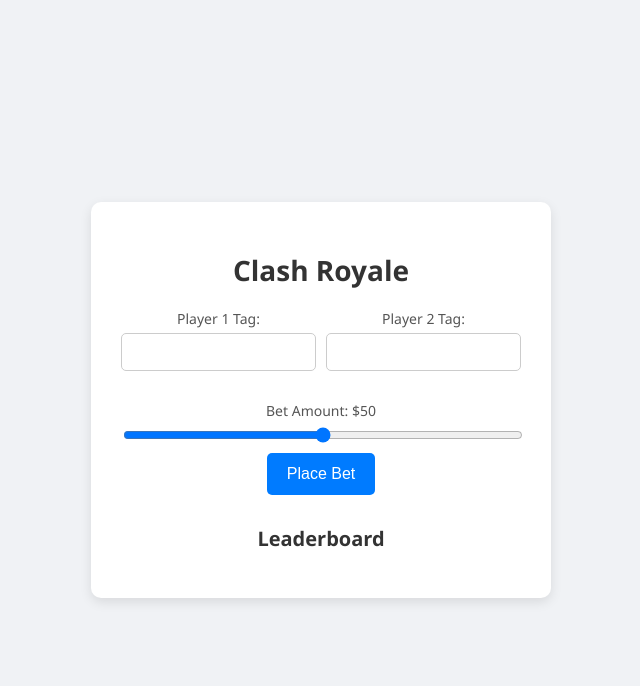
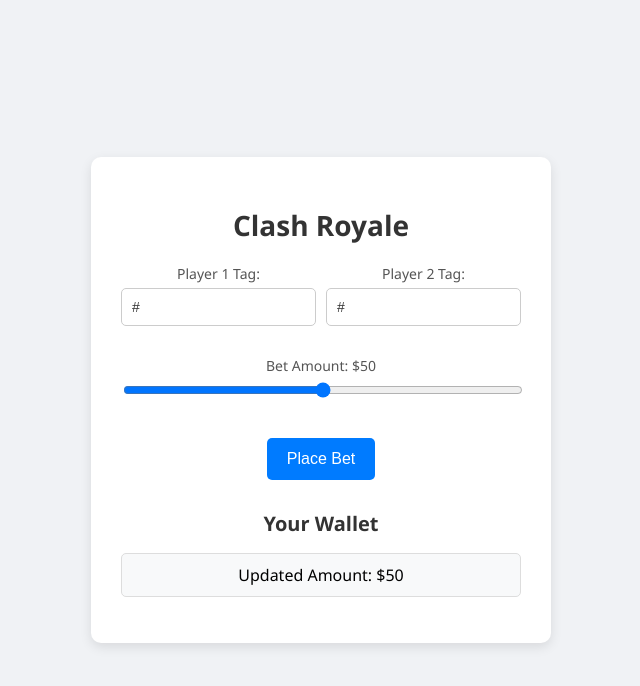
Before and after one commit to maxonary/wager-mvp, a React (Create React App) app in the folder frontend/: page / in a window 1280 px wide. Shown: the top 686 px of the page, without its empty margins (319-959 px from the left). Built offline with nearby package versions, Linux system fonts and the light colour scheme.

Commit message:
updated front and backend

```diff
--- a/frontend/src/components/BetForm.js
+++ b/frontend/src/components/BetForm.js
@@ -1,100 +1,58 @@
-// import React, { useState } from 'react';
-// import axios from 'axios';
-
-// const isDebug = process.env.REACT_APP_DEBUG === 'true';
-
-// function BetForm() {
-//     const [player1, setPlayer1] = useState('');
-//     const [player2, setPlayer2] = useState('');
-//     const [amount, setAmount] = useState('');
-//     const [betId, setBetId] = useState(null);
-//     const [winner, setWinner] = useState('');
-//     const [betStatus, setBetStatus] = useState('');
-//     const [betError, setBetError] = useState('');
-
-//     const handleSubmit = async (event) => {
-//         event.preventDefault();
-//         setBetStatus('');
-//         setBetError('');
-//         try {
-//             const response = await axios.post('/api/v1/bets/', {
-//                 player1_tag: player1,
-//                 player2_tag: player2,
-//                 bet_amount: parseFloat(amount),
-//             });
-//             if (isDebug) console.log('Bet placed:', response.data);
-//             setBetId(response.data.id);
-//             setBetStatus('Bet placed successfully!');
-//         } catch (error) {
-//             if (isDebug) console.error('Error placing bet:', error);
-//             setBetError('Error placing bet. Please try again.');
-//         }
-//     };
-
-//     const checkBetStatus = async () => {
-//         try {
-//             const response = await axios.get(`/api/v1/bets/${betId}`);
-//             if (response.data.winner_tag) {
-//                 if (isDebug) console.log('Bet status:', response.data);
-//                 setWinner(response.data.winner_tag);
-//                 setBetStatus(`Winner: ${response.data.winner_tag}`);
-//             } else {
-//                 setBetStatus('Bet is still ongoing. Please check again later.');
-//             }
-//         } catch (error) {
-//             if (isDebug) console.error('Error checking bet status:', error);
-//             setBetError('Error checking bet status. Please try again.');
-//         }
-//     };
-
-//     return (
-//         <div>
-//             <form onSubmit={handleSubmit}>
-//                 <div>
-//                     <label>Player 1 Tag:</label>
-//                     <input type="text" value={player1} onChange={(e) => setPlayer1(e.target.value)} required />
-//                 </div>
-//                 <div>
-//                     <label>Player 2 Tag:</label>
-//                     <input type="text" value={player2} onChange={(e) => setPlayer2(e.target.value)} required />
-//                 </div>
-//                 <div>
-//                     <label>Bet Amount:</label>
-//                     <input type="number" value={amount} onChange={(e) => setAmount(e.target.value)} required />
-//                 </div>
-//                 <button type="submit">Place Bet</button>
-//             </form>
-//             {betId && <button onClick={checkBetStatus}>Check Bet Status</button>}
-//             {betStatus && <p>{betStatus}</p>}
-//             {betError && <p style={{ color: 'red' }}>{betError}</p>}
-//             {winner && <p>Winner: {winner}</p>}
-//         </div>
-//     );
-// }
-
-// export default BetForm;
-
 import React, { useState } from 'react';
 
-function BetForm() {
-  const [betAmount, setBetAmount] = useState(50);
+function BetForm({ betAmount, onBetAmountChange }) {
+  const [player1Tag, setPlayer1Tag] = useState('#');
+  const [player2Tag, setPlayer2Tag] = useState('#');
+  const [error, setError] = useState('');
 
   const handleSliderChange = (event) => {
-    setBetAmount(event.target.value);
+    onBetAmountChange(parseInt(event.target.value, 10));
+  };
+
+  const handleTagChange = (setter, value) => {
+    const formattedValue = value.replace(/[^a-zA-Z0-9]/g, '').toUpperCase(); // Remove non-alphanumeric characters and convert to uppercase
+    setter(`#${formattedValue}`);
+  };
+
+  const handleSubmit = (event) => {
+    event.preventDefault();
+    if (player1Tag.length !== 10 || player2Tag.length !== 10) {
+      setError('Your gamertag is 9 characters long');
+    } else {
+      setError('');
+      // Submit form logic here
+    }
+  };
+
+  const closeModal = () => {
+    setError('');
   };
 
   return (
-    <form>
+    <form onSubmit={handleSubmit}>
       <div className="input-group">
         <div className="input-wrapper">
           <label htmlFor="player1">Player 1 Tag:</label>
-          <input type="text" id="player1" name="player1" />
+          <input
+            type="text"
+            id="player1"
+            name="player1"
+            value={player1Tag}
+            onChange={(e) => handleTagChange(setPlayer1Tag, e.target.value)}
+          />
         </div>
         <div className="input-wrapper">
           <label htmlFor="player2">Player 2 Tag:</label>
-          <input type="text" id="player2" name="player2" />
+          <input
+            type="text"
+            id="player2"
+            name="player2"
+            value={player2Tag}
+            onChange={(e) => handleTagChange(setPlayer2Tag, e.target.value)}
+          />
         </div>
       </div>
+      <div className="slider-container">
         <label htmlFor="betAmount">Bet Amount: <span>${betAmount}</span></label>
         <input
           type="range"
@@ -105,7 +63,17 @@
           value={betAmount}
           onChange={handleSliderChange}
         />
+      </div>
       <button type="submit">Place Bet</button>
+
+      {error && (
+        <div className="modal">
+          <div className="modal-content">
+            <p>{error}</p>
+            <button onClick={closeModal}>OK</button>
+          </div>
+        </div>
+      )}
     </form>
   );
 }
--- a/frontend/src/components/Leaderboard.js
+++ b/frontend/src/components/Leaderboard.js
@@ -1,45 +1,14 @@
-// import React, { useEffect, useState } from 'react';
-// import axios from 'axios';
-
-// function Leaderboard() {
-//     const [players, setPlayers] = useState([]);
-
-//     useEffect(() => {
-//         const fetchLeaderboard = async () => {
-//             try {
-//                 const response = await axios.get('/api/v1/leaderboard/');
-//                 setPlayers(response.data);
-//             } catch (error) {
-//                 console.error('Error fetching leaderboard:', error);
-//             }
-//         };
-//         fetchLeaderboard();
-//     }, []);
-
-//     return (
-//         <div>
-//             <h2>Leaderboard</h2>
-//             <ul>
-//                 {players.map((player) => (
-//                     <li key={player.id}>
-//                         {player.tag}: {player.points} points
-//                     </li>
-//                 ))}
-//             </ul>
-//         </div>
-//     );
-// }
-
-// export default Leaderboard;
-
 import React from 'react';
 
-function Leaderboard() {
+function Leaderboard({ betAmount }) {
+  const initialWallet = 100;
+  const currentWallet = initialWallet - betAmount;
+
   return (
     <div className="leaderboard">
-      <h2 className="leaderboard-title">Leaderboard</h2>
+      <h2 className="leaderboard-title">Your Wallet</h2>
       <ul>
-        {/* List items will be dynamically rendered here */}
+        <li> Updated Amount: ${currentWallet}</li>
       </ul>
     </div>
   );
```
Lines whose indentation alone changed are shown as unchanged.
